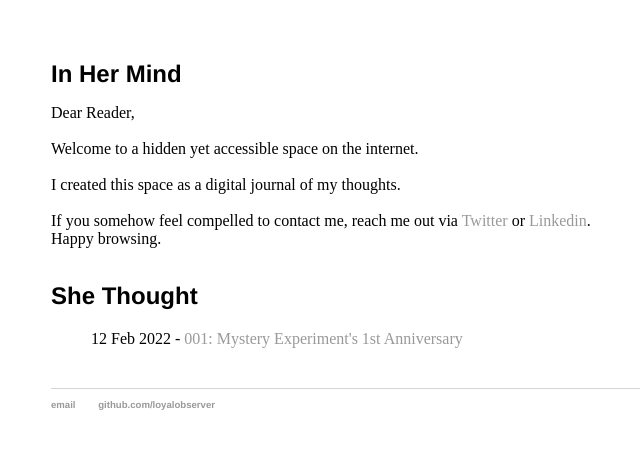
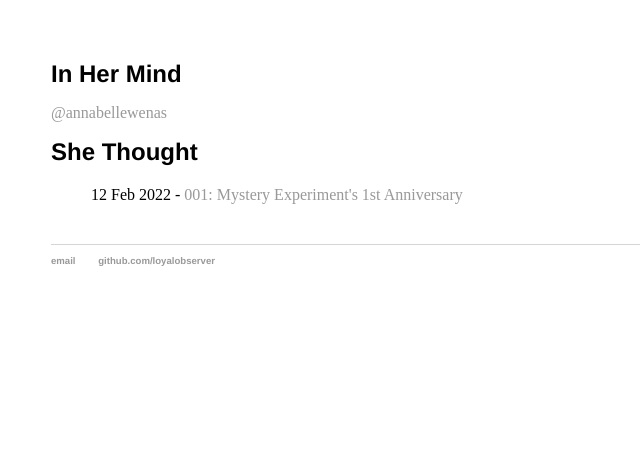
Before and after one commit to loyalobserver/loyalobserver, a Jekyll site: the page built from index.html, in a window 1280 px wide. Shown: the top 449 px of the page, without its empty margins (141-781 px from the left). Built offline with Jekyll 4.4.1, drawn with Linux system fonts in a browser that asks for light colours.

Commit message:
Update index.html

```diff
--- a/index.html
+++ b/index.html
@@ -7,14 +7,7 @@ title2: She Thought
 
 <h1>{{ page.title }}</h1>
 
-	Dear Reader, <br>
-	<br>
-	Welcome to a hidden yet accessible space on the internet. <br>
-	<br>
-	I created this space as a digital journal of my thoughts. <br>
-	<br>
-	If you somehow feel compelled to contact me, reach me out via <a href="https://twitter.com/annabellewenas">Twitter</a> or <a href="https://github.com/loyalobserver">Linkedin</a>.<br>
-	Happy browsing. <br>
+	<a href="https://twitter.com/annabellewenas">@annabellewenas</a>
 	<br>
 
 <h1>{{ page.title2 }}</h1>
```
